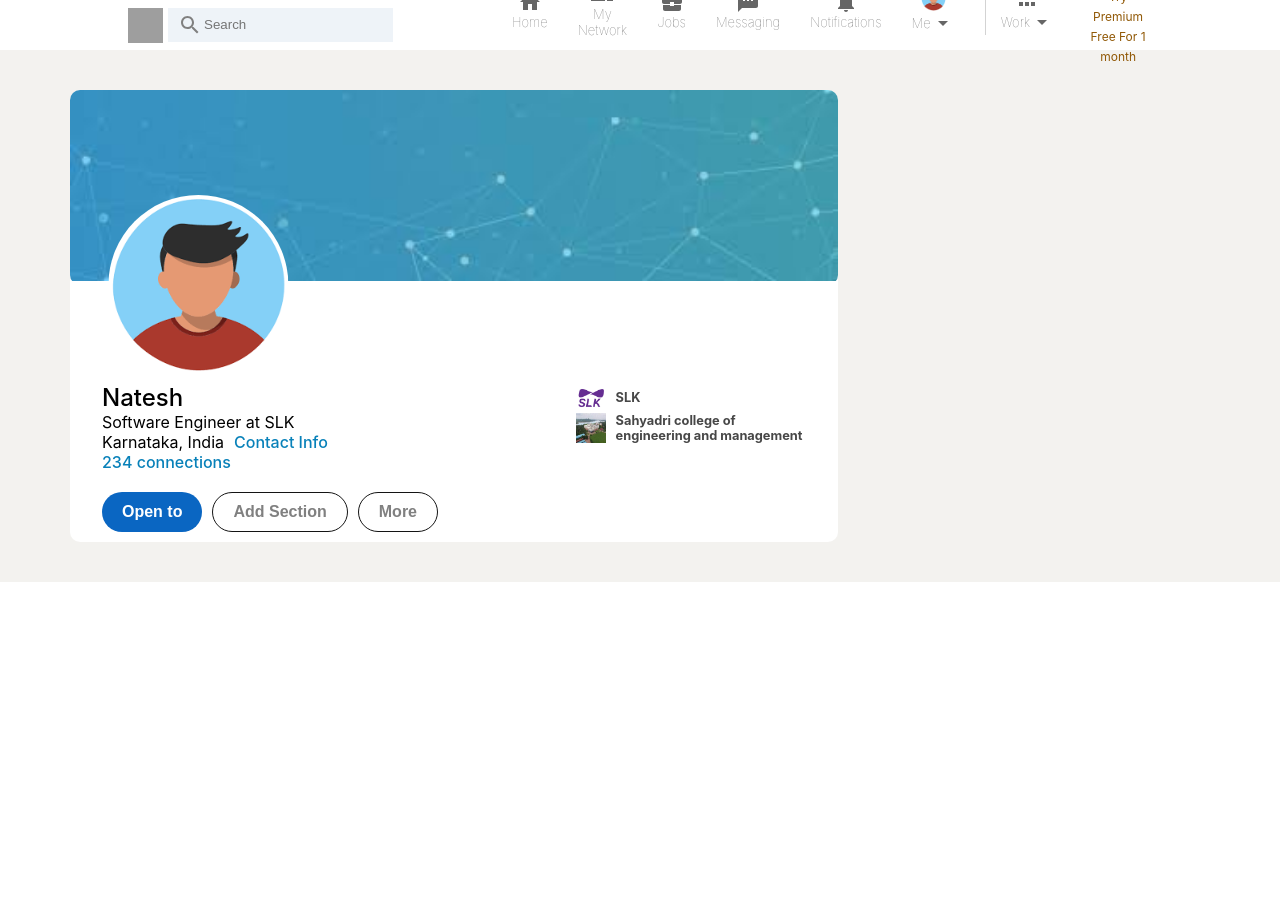
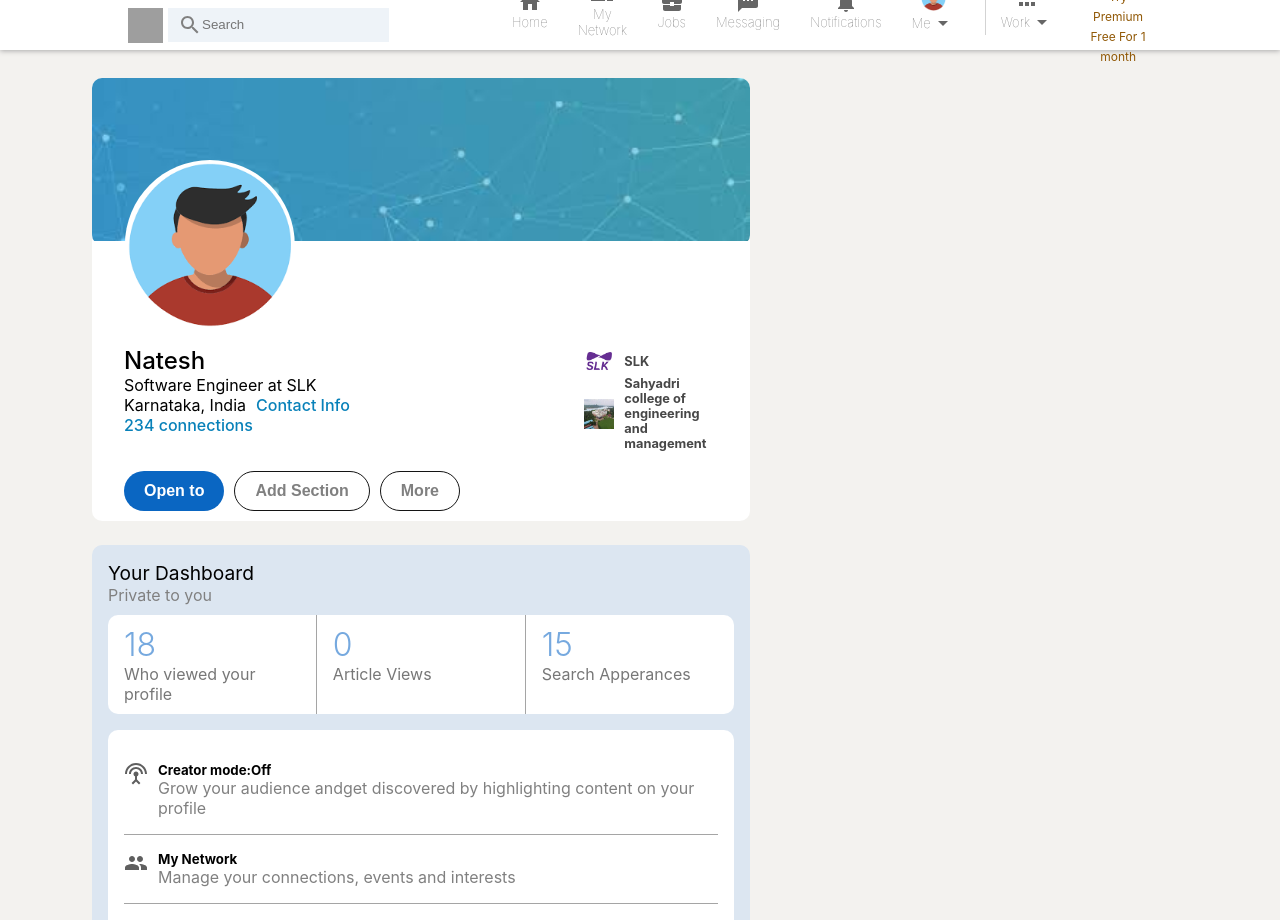
Before and after one commit to natesh245/Linkedin-clone-Ui, a React (Create React App) app: page / in a window 1280 px wide. Shown: the top 920 px of the page. Before the commit the page ends 800 px from the top, so only its background shows below. Built offline with nearby package versions, Linux system fonts and the light colour scheme; grey boxes are pictures that could not be loaded.

Commit message:
profile dashboard added

```diff
--- a/src/App.css
+++ b/src/App.css
@@ -1,3 +1,9 @@
+* {
+  padding: 0;
+  margin: 0;
+  box-sizing: border-box;
+}
+
 .App {
   text-align: center;
   overflow: hidden;
--- a/src/Components/Card/Card.css
+++ b/src/Components/Card/Card.css
@@ -1,6 +1,4 @@
 .card {
   border-radius: 10px;
-  background-color: white;
-
-  margin: 10px;
+  background-color: transparent;
 }
--- a/src/Components/Card/Card.js
+++ b/src/Components/Card/Card.js
@@ -1,8 +1,15 @@
 import "./Card.css";
 
-function Card({ width, height, children }) {
+function Card({ width, height, children, backgroundColor }) {
   return (
-    <div className="card" style={{ width, height: height || "auto" }}>
+    <div
+      className="card"
+      style={{
+        width: width || "100%",
+        height: height || "auto",
+        backgroundColor: backgroundColor || "white",
+      }}
+    >
       {children}
     </div>
   );
--- a/src/Components/Header/Header.css
+++ b/src/Components/Header/Header.css
@@ -1,6 +1,12 @@
 .header {
   width: 100%;
   height: 50px;
+  position: fixed;
+  top: 0;
+  left: 0;
+
+  background-color: white;
+  z-index: 999;
 
   display: flex;
   justify-content: space-evenly;
--- a/src/Components/Header/HeaderOptions/HeaderOption/HeaderOption.css
+++ b/src/Components/Header/HeaderOptions/HeaderOption/HeaderOption.css
@@ -1,5 +1,6 @@
 .header-option {
   color: #666666;
+
   display: flex;
   flex-direction: column;
   align-items: center;
--- /dev/null
+++ b/src/Components/Profile/Dashboard/Dashboard.css
@@ -0,0 +1,94 @@
+.dashboard {
+  width: 100%;
+  margin: 1.5rem 0;
+}
+
+.dashboard__content {
+  padding: 1rem;
+  text-align: left;
+}
+
+.dashboard__title {
+  width: 100%;
+  font-weight: 400;
+  font-size: 1.2rem;
+}
+
+.dashboard__subtitle {
+  color: gray;
+  margin-bottom: 10px;
+}
+
+.dashboard__views {
+  display: flex;
+  /* align-items: stretch;
+  justify-content: stretch; */
+}
+.dashboard__views .views {
+  padding: 10px 1rem;
+  flex-grow: 1;
+  flex-basis: 0;
+}
+.dashboard__views .views:hover {
+  text-decoration: underline;
+}
+
+.dashboard__views .views h2 {
+  font-weight: 300;
+  font-size: 2rem;
+  color: #76a9df;
+}
+
+.dashboard__views .views p {
+  color: #777777;
+}
+
+.dashboard__views .views:not(:first-child) {
+  border-left: 1px solid rgb(165, 165, 165);
+}
+
+.dashboard__section {
+  margin: 1rem;
+}
+
+.dashboard__section-list {
+  list-style: none;
+  padding: 1rem 0;
+}
+
+.dashboard__section-list li {
+  display: flex;
+  padding: 1rem 0;
+
+  justify-content: stretch;
+  align-items: flex-start;
+  border-bottom: 1px solid rgb(165, 165, 165);
+}
+
+.dashboard__section-list li:hover {
+  text-decoration: underline;
+}
+
+.dashboard__section-list li .icon {
+  margin-right: 10px;
+  color: rgb(95, 95, 95);
+}
+
+.dashboard__section-list li .info {
+  flex: 1;
+}
+
+.dashboard__section-list li .info h5 {
+  flex: 1;
+  margin: 0;
+}
+
+.dashboard__section-list li .info p {
+  color: gray;
+  font-size: 1rem;
+  margin: 0;
+}
+
+/* .dashboard__section-list li:not(:last-child) div {
+  border-bottom: 1px solid rgb(165, 165, 165);
+} */
--- /dev/null
+++ b/src/Components/Profile/Dashboard/Dashboard.js
@@ -0,0 +1,86 @@
+import Card from "../../Card/Card";
+import "./Dashboard.css";
+import SettingsInputAntennaIcon from "@material-ui/icons/SettingsInputAntenna";
+import PeopleIcon from "@material-ui/icons/People";
+import LocalAtmIcon from "@material-ui/icons/LocalAtm";
+import BookmarkIcon from "@material-ui/icons/Bookmark";
+function Dashboard() {
+  return (
+    <div className="dashboard">
+      <Card width="100%" height="100%" backgroundColor="#DCE6F1">
+        <div className="dashboard__content">
+          <h2 className="dashboard__title">Your Dashboard</h2>
+          <p className="dashboard__subtitle">Private to you</p>
+
+          <Card>
+            <div className="dashboard__views">
+              <div className="views">
+                <h2>18</h2>
+                <p>Who viewed your profile</p>
+              </div>
+              <div className="views">
+                <h2>0</h2>
+                <p>Article Views</p>
+              </div>
+              <div className="views">
+                <h2>15</h2>
+                <p>Search Apperances</p>
+              </div>
+            </div>
+          </Card>
+          <Card>
+            <div className="dashboard__section">
+              <ul className="dashboard__section-list">
+                <li>
+                  <div className="icon">
+                    <SettingsInputAntennaIcon />
+                  </div>
+                  <div className="info">
+                    <h5>
+                      Creator mode:<span>Off</span>
+                    </h5>
+                    <p>
+                      Grow your audience andget discovered by highlighting
+                      content on your profile
+                    </p>
+                  </div>
+                </li>
+                <li>
+                  <div className="icon">
+                    <PeopleIcon />
+                  </div>
+                  <div className="info">
+                    <h5>My Network</h5>
+                    <p>Manage your connections, events and interests</p>
+                  </div>
+                </li>
+                <li>
+                  <div className="icon">
+                    <LocalAtmIcon />
+                  </div>
+                  <div className="info">
+                    <h5>Salary Insights</h5>
+                    <p>
+                      See how your salary compares with others in the community
+                    </p>
+                  </div>
+                </li>
+                <li>
+                  <div className="icon">
+                    <BookmarkIcon />
+                  </div>
+                  <div className="info">
+                    <h5>My Items</h5>
+                    <p>Keep track of your jobs, courses and articles</p>
+                  </div>
+                </li>
+              </ul>
+            </div>
+          </Card>
+        </div>
+      </Card>
+    </div>
+  );
+}
+
+export default Dashboard;
--- a/src/Pages/Profile/ProfileMain/ProfileMain.css
+++ b/src/Components/Profile/ProfileMain/ProfileMain.css
@@ -1,5 +1,6 @@
 .profile-main {
   width: 100%;
+  margin-top: 1rem;
 }
 
 .profile-main__background {
--- a/src/Pages/Profile/Profile.css
+++ b/src/Pages/Profile/Profile.css
@@ -3,6 +3,7 @@
   height: 100%;
   display: "flex";
   justify-content: space-around;
+  padding: 2rem;
 }
 
 .profile__left {
--- a/src/Pages/Profile/Profile.js
+++ b/src/Pages/Profile/Profile.js
@@ -1,12 +1,14 @@
 import "./Profile.css";
 // import Card from "../../Components/Card/Card";
-import ProfileMain from "./ProfileMain/ProfileMain";
+import ProfileMain from "../../Components/Profile/ProfileMain/ProfileMain";
+import Dashboard from "../../Components/Profile/Dashboard/Dashboard";
 
 function Profile() {
   return (
     <div className="profile">
       <div className="profile__left">
         <ProfileMain />
+        <Dashboard />
       </div>
       <div className="profile__right"></div>
     </div>
```
Also changed, not shown: src/Components/Profile/ProfileMain/ProfileMain.js.
